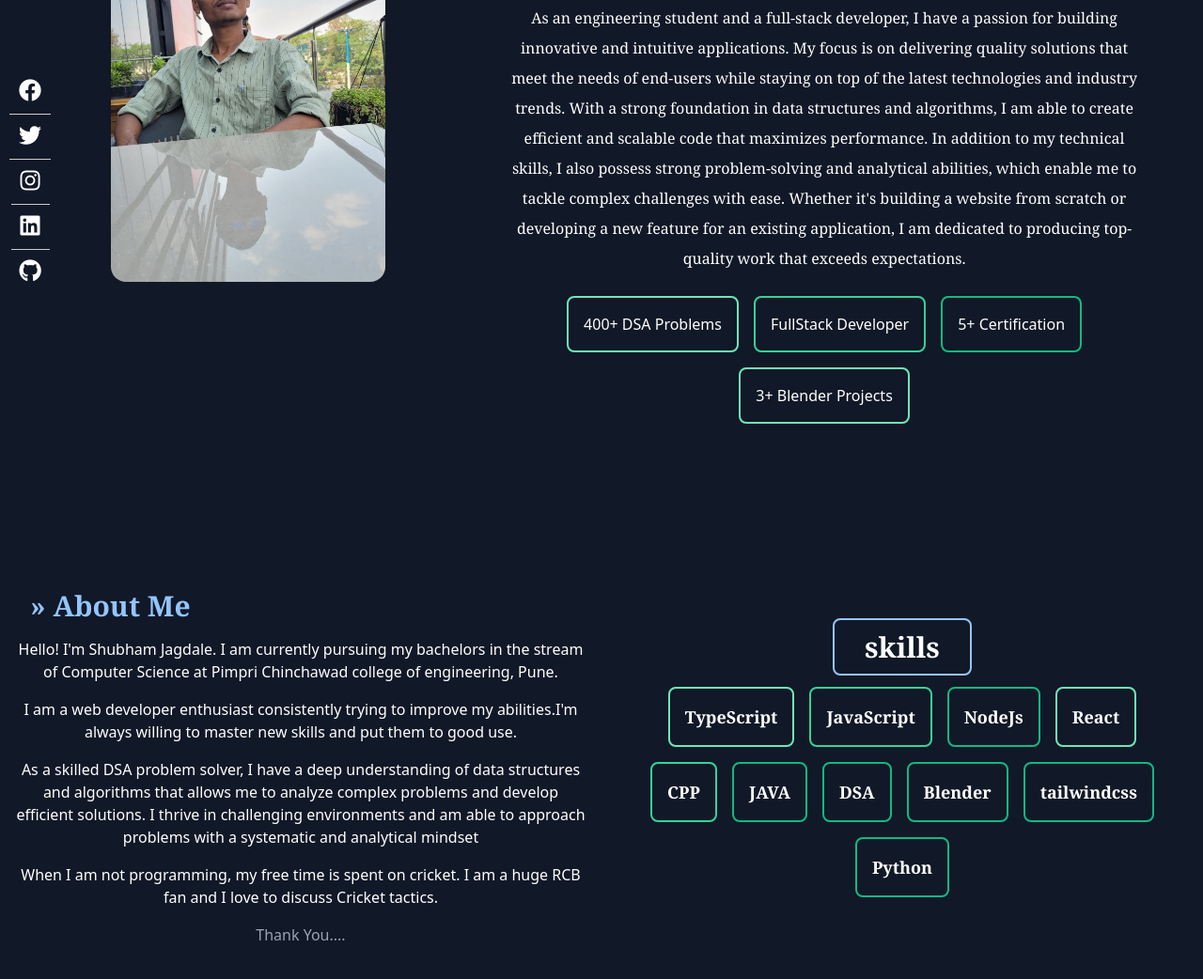
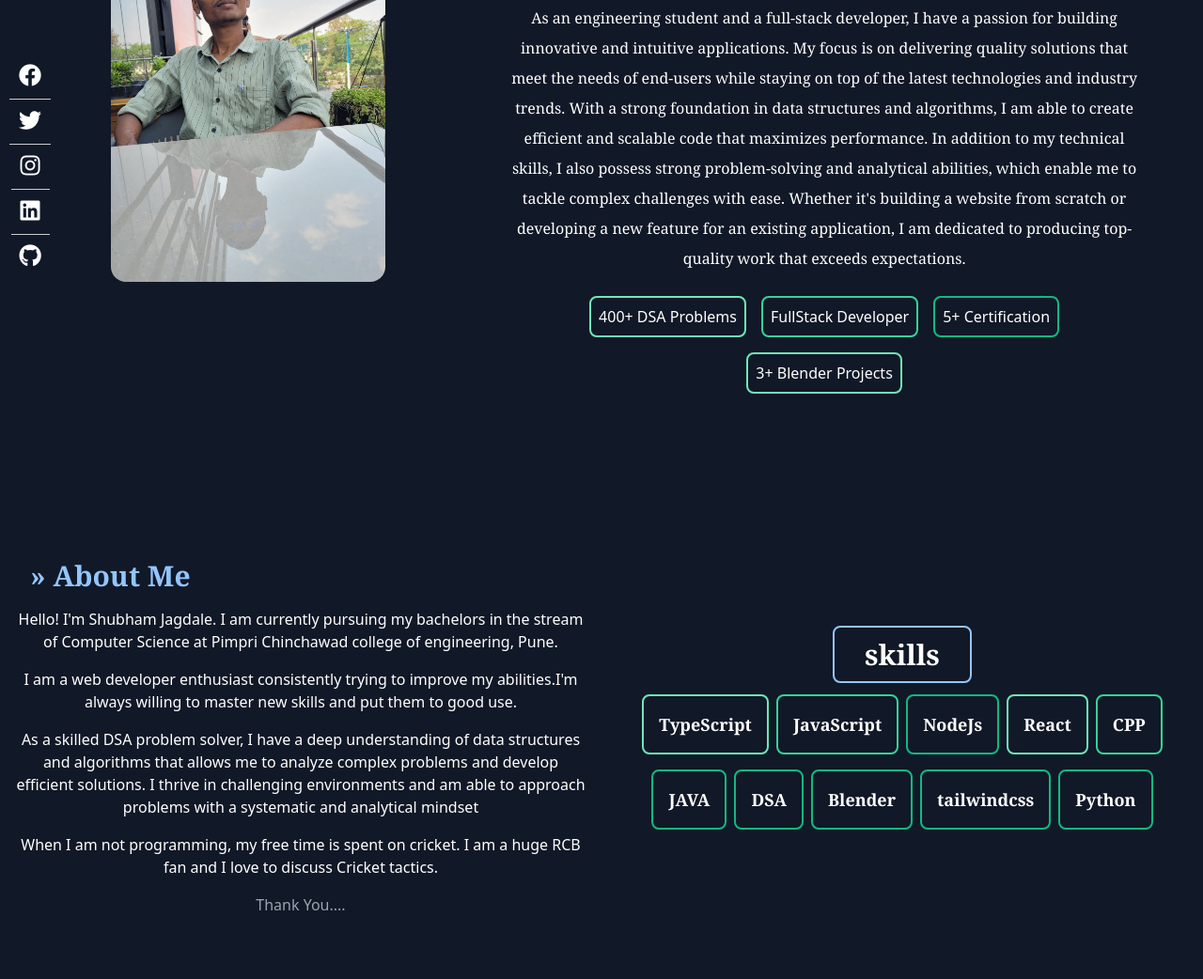
Before and after one commit to shubhamjagdale101/portfolio, a plain HTML site: page index.html in a window 1280 px wide. Shown: the part 309-1351 px from the top of the page at 94% size. Drawn offline with nearby package versions, Linux system fonts and the light colour scheme.

Commit message:
third commit

```diff
--- a/index.html
+++ b/index.html
@@ -46,11 +46,11 @@
                 <p class="indent-2.5 leading-8 mt-4 font-serif lg:text-center">
                     As an engineering student and a full-stack developer, I have a passion for building innovative and intuitive applications. My focus is on delivering quality solutions that meet the needs of end-users while staying on top of the latest technologies and industry trends. With a strong foundation in data structures and algorithms, I am able to create efficient and scalable code that maximizes performance. In addition to my technical skills, I also possess strong problem-solving and analytical abilities, which enable me to tackle complex challenges with ease. Whether it's building a website from scratch or developing a new feature for an existing application, I am dedicated to producing top-quality work that exceeds expectations.
                 </p>
-                <div class="flex flex-row justify-center my-4 flex-wrap h-auto">
-                    <div class="h-full border-2 border-green-300 rounded-lg p-4 m-2 myBox w-full md:w-auto">400+ DSA Problems</div>
-                    <div class="h-full border-2 border-green-400 rounded-lg p-4 m-2 myBox w-full md:w-auto">FullStack Developer</div>
-                    <div class="h-full border-2 border-green-500 rounded-lg p-4 m-2 myBox w-full md:w-auto">5+ Certification</div>
-                    <div class="h-full border-2 border-green-300 rounded-lg p-4 m-2 myBox w-full md:w-auto">3+ Blender Projects</div>
+                <div class="flex flex-row justify-center my-4 flex-wrap">
+                    <div class="lg:h-full text-center h-16 border-2 border-green-300 rounded-lg p-2 m-2 myBox w-1/3 md:w-auto">400+ DSA Problems</div>
+                    <div class="lg:h-full text-center h-16 border-2 border-green-400 rounded-lg p-2 m-2 myBox w-1/3 md:w-auto">FullStack Developer</div>
+                    <div class="lg:h-full text-center h-16 border-2 border-green-500 rounded-lg p-2 m-2 myBox w-1/3 md:w-auto">5+ Certification</div>
+                    <div class="lg:h-full text-center h-16 border-2 border-green-300 rounded-lg p-2 m-2 myBox w-1/3 md:w-auto">3+ Blender Projects</div>
                     <!-- <div class="h-full border-2 border-green-400 rounded-lg p-4 m-2 myBox w-full md:w-auto">GFG</div>
                     <div class="h-full border-2 border-green-500 rounded-lg p-4 m-2 myBox w-full md:w-auto">LeetCode</div> -->
                 </div>
@@ -67,17 +67,17 @@
             </div>
             <div class="text-green-600 w-full lg:w-1/2 text-white text-center text-xl  lg:text-3xl font-bold font-serif px-8">
                 <div class="h-full border-2 border-blue-300 rounded-lg px-8 py-2 m-2 myBox inline text-white">skills</div>
-                <div class="flex flex-row justify-center my-4 flex-wrap h-auto text-lg text-white">
-                    <div class="h-full border-2 border-green-300 rounded-lg p-4 m-2 myBox w-full md:w-auto">TypeScript</div>
-                    <div class="h-full border-2 border-green-400 rounded-lg p-4 m-2 myBox w-full md:w-auto">JavaScript</div>
-                    <div class="h-full border-2 border-green-500 rounded-lg p-4 m-2 myBox w-full md:w-auto">NodeJs</div>
-                    <div class="h-full border-2 border-green-300 rounded-lg p-4 m-2 myBox w-full md:w-auto">React</div>
-                    <div class="h-full border-2 border-green-400 rounded-lg p-4 m-2 myBox w-full md:w-auto">CPP</div>
-                    <div class="h-full border-2 border-green-500 rounded-lg p-4 m-2 myBox w-full md:w-auto">JAVA</div>
-                    <div class="h-full border-2 border-green-500 rounded-lg p-4 m-2 myBox w-full md:w-auto">DSA</div>
-                    <div class="h-full border-2 border-green-500 rounded-lg p-4 m-2 myBox w-full md:w-auto">Blender</div>
-                    <div class="h-full border-2 border-green-500 rounded-lg p-4 m-2 myBox w-full md:w-auto">tailwindcss</div>
-                    <div class="h-full border-2 border-green-500 rounded-lg p-4 m-2 myBox w-full md:w-auto">Python</div>
+                <div class="flex flex-row justify-center my-4 flex-wrap h-auto text-lg text-white w-full ">
+                    <div class="h-full border-2 border-green-300 rounded-lg p-4 my-2 mx-1 myBox w-1/3 md:w-auto">TypeScript</div>
+                    <div class="h-full border-2 border-green-400 rounded-lg p-4 my-2 mx-1 myBox w-1/3 md:w-auto">JavaScript</div>
+                    <div class="h-full border-2 border-green-500 rounded-lg p-4 my-2 mx-1 myBox w-1/3 md:w-auto">NodeJs</div>
+                    <div class="h-full border-2 border-green-300 rounded-lg p-4 my-2 mx-1 myBox w-1/3 md:w-auto">React</div>
+                    <div class="h-full border-2 border-green-400 rounded-lg p-4 my-2 mx-1 myBox w-1/3 md:w-auto">CPP</div>
+                    <div class="h-full border-2 border-green-500 rounded-lg p-4 my-2 mx-1 myBox w-1/3 md:w-auto">JAVA</div>
+                    <div class="h-full border-2 border-green-500 rounded-lg p-4 my-2 mx-1 myBox w-1/3 md:w-auto">DSA</div>
+                    <div class="h-full border-2 border-green-500 rounded-lg p-4 my-2 mx-1 myBox w-1/3 md:w-auto">Blender</div>
+                    <div class="h-full border-2 border-green-500 rounded-lg p-4 my-2 mx-1 myBox w-1/3 md:w-auto">tailwindcss</div>
+                    <div class="h-full border-2 border-green-500 rounded-lg p-4 my-2 mx-1 myBox w-1/3 md:w-auto">Python</div>
                 </div>
                 <p id="sentences"></p>
             </div>
```
